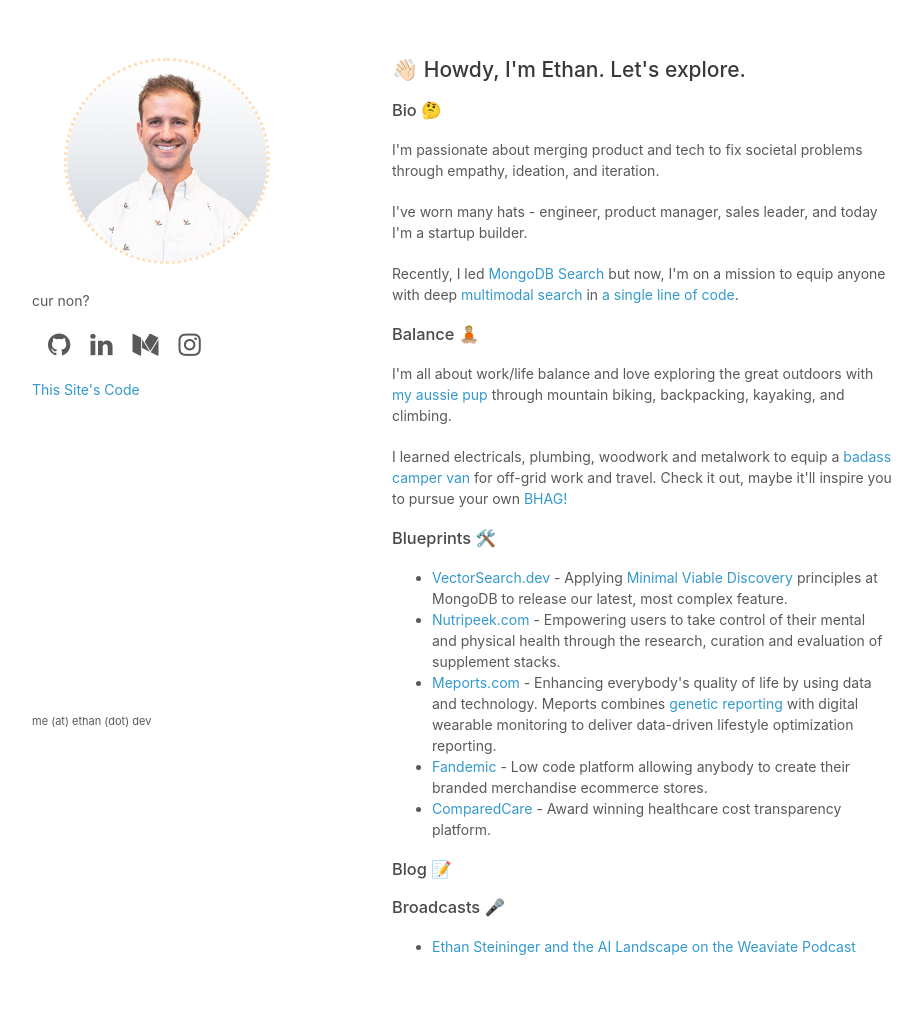
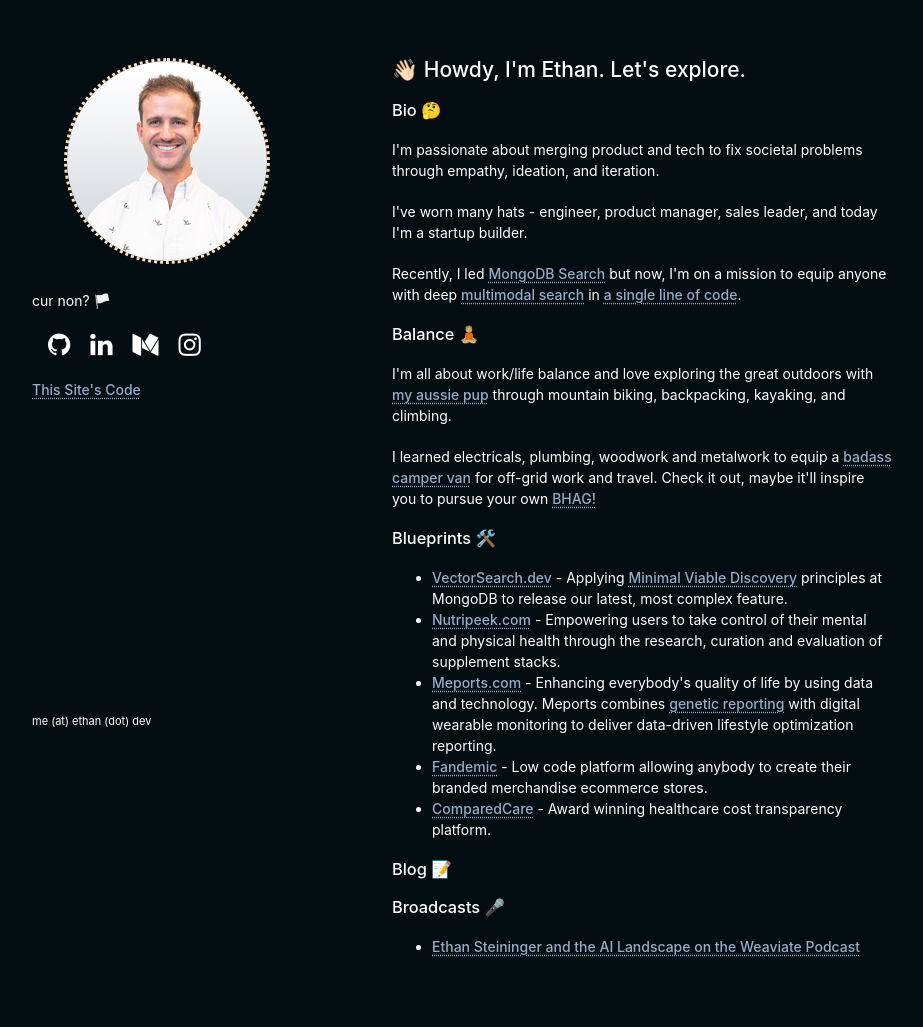
Before and after one commit to esteininger/minimal-website, a Flask app: page / in a window 1280 px wide. Shown: the whole page, without its empty margins (178-1101 px from the left). Run offline with Flask 3, Linux system fonts and the light colour scheme; data that the repository does not hold is empty.

Commit message:
dark mode

```diff
--- a/static/css/styles.css
+++ b/static/css/styles.css
@@ -1,13 +1,13 @@
 body {
-  background-color: #fff;
+  background-color: #040D12;
   padding:50px;
   font: 14px/1.5 -apple-system, BlinkMacSystemFont, "Segoe UI", Roboto, Oxygen, Ubuntu, Cantarell, "Fira Sans", "Droid Sans", "Helvetica Neue", Arial, sans-serif, "Apple Color Emoji", "Segoe UI Emoji", "Segoe UI Symbol";
-  color:#595959;
+  color:#ffffff;
   font-weight:400;
 }
 
 h1, h2, h3, h4, h5, h6 {
-  color:#222;
+  color:#040D12;
   margin:0 0 20px;
 }
 
@@ -25,33 +25,42 @@ h1 {
 }
 
 h2 {
-  color:#393939;
+  color:#ffffff;
   font-weight: 500;
 }
 
 h3, h4, h5, h6 {
-  color:#494949;
+  color:#ffffff;
   font-weight: 500;
 }
 
 a {
-  color:#39c;
-  text-decoration:none;
+  color:#95adc9;
+  text-decoration: underline dotted #95adc9;
+  text-underline-offset: 3px;
+  font-weight:500;
+}
+.bio a {
+  /* Reset or specify the styles you want specifically for .bio a */
+  color: inherit; /* This will make .bio a take the color of its parent */
+  text-decoration-line: none; /* Removes the underline */
+  text-underline-offset: inherit; /* Inherits this property from its parent */
+  font-weight: inherit; /* Inherits the font weight from its parent */
 }
 
 a:hover {
-  color:#069;
+  color:#95adc9;
 }
 
 a small {
   font-size:11px;
-  color:#777;
+  color:#ffffff;
   margin-top:-0.3em;
   display:block;
 }
 
 a:hover small {
-  color:#777;
+  color:#ffffff;
 }
 
 .wrapper {
@@ -60,7 +69,7 @@ a:hover small {
 }
 
 blockquote {
-  border-left:1px solid #e5e5e5;
+  border-left:1px solid #ffffff;
   margin:0;
   padding:0 0 0 20px;
   font-style:italic;
@@ -73,9 +82,9 @@ code, pre {
 
 pre {
   padding:8px 15px;
-  background: #f8f8f8;
+  background: #ffffff;
   border-radius:5px;
-  border:1px solid #e5e5e5;
+  border:1px solid #ffffff;
   overflow-x: auto;
 }
 
@@ -87,7 +96,7 @@ table {
 th, td {
   text-align:left;
   padding:5px 10px;
-  border-bottom:1px solid #e5e5e5;
+  border-bottom:1px solid #ffffff;
 }
 
 dt {
@@ -114,16 +123,16 @@ header ul {
   list-style:none;
   height:40px;
   padding:0;
-  background: #f4f4f4;
+  background: #ffffff;
   border-radius:5px;
-  border:1px solid #e0e0e0;
+  border:1px solid #ffffff;
   width:270px;
 }
 
 header li {
   width:89px;
   float:left;
-  border-right:1px solid #e0e0e0;
+  border-right:1px solid #ffffff;
   height:40px;
 }
 
@@ -138,7 +147,7 @@ header li:last-child a {
 header ul a {
   line-height:1;
   font-size:11px;
-  color:#999;
+  color:#ffffff;
   display:block;
   text-align:center;
   padding-top:6px;
@@ -146,11 +155,11 @@ header ul a {
 }
 
 header ul a:hover {
-  color:#999;
+  color:#ffffff;
 }
 
 header ul a:active {
-  background-color:#f0f0f0;
+  background-color:#ffffff;
 }
 
 strong {
--- a/templates/index.html
+++ b/templates/index.html
@@ -19,7 +19,7 @@
 <style>
   .bio a:not(:first-child) i {
     font-size: 26px;
-    color: #595959;
+    /* color: #595959; */
     padding-left: 1rem;
   }
 
@@ -41,7 +41,7 @@
 
 
 
-      <p class="bio">cur non?<br><br>
+      <p class="bio">cur non? 🏳️<br><br>
         <a href="https://github.com/esteininger" target="_blank" title="Opens in a new window">
           <i class="fa fa-github" aria-hidden="true"></i>
         </a>
```
